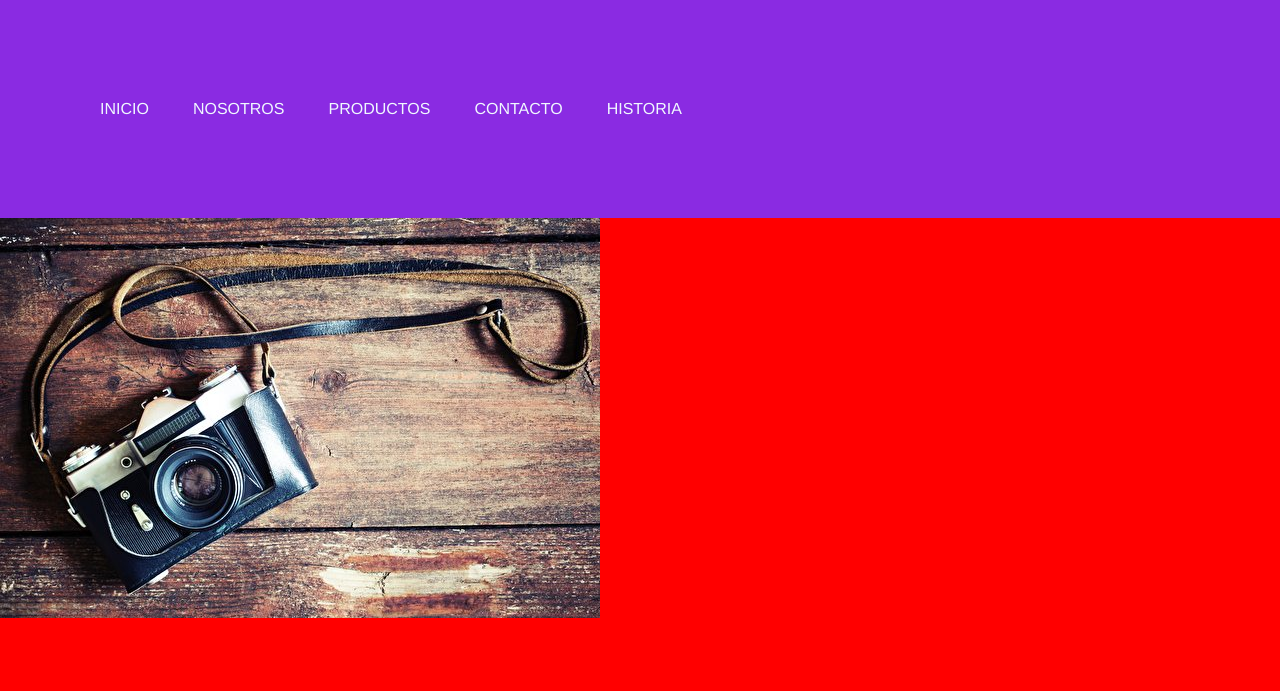
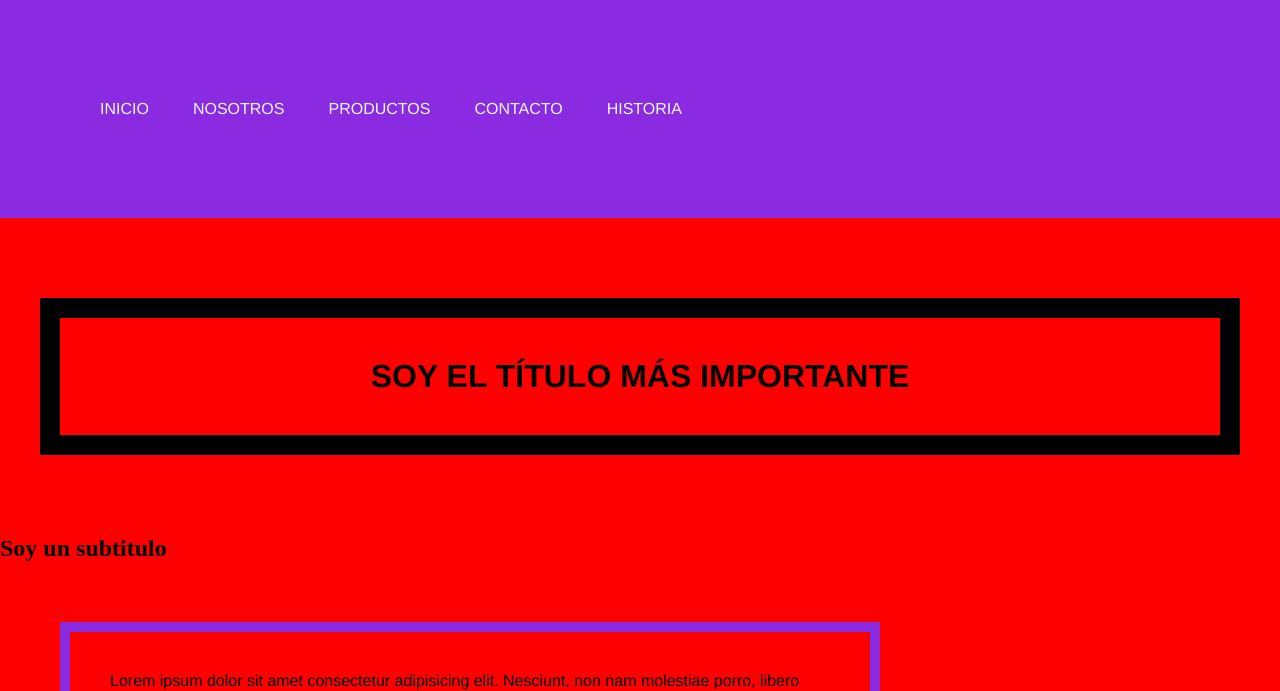
Before and after one commit to LucianaGarro/repo-nuevo-ej, a plain HTML site: page index.html in a window 1280 px wide. Shown: the top 691 px of the page. Drawn offline with Linux system fonts and the light colour scheme.

Commit message:
borre imágen

```diff
--- a/index.html
+++ b/index.html
@@ -36,7 +36,7 @@
         </nav>
     </header>
 
-    <img src="./img/camara.jpg" alt="">
+
 
     <main>
         <!-- la sección más importante -->
```
